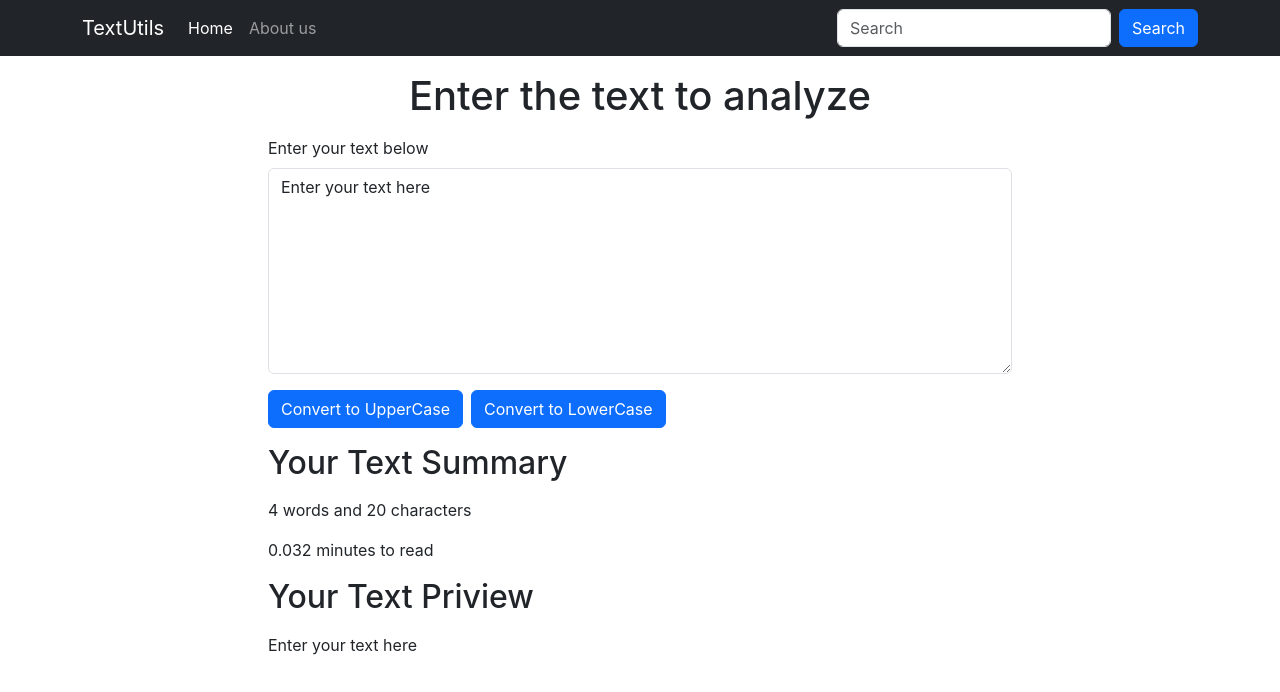
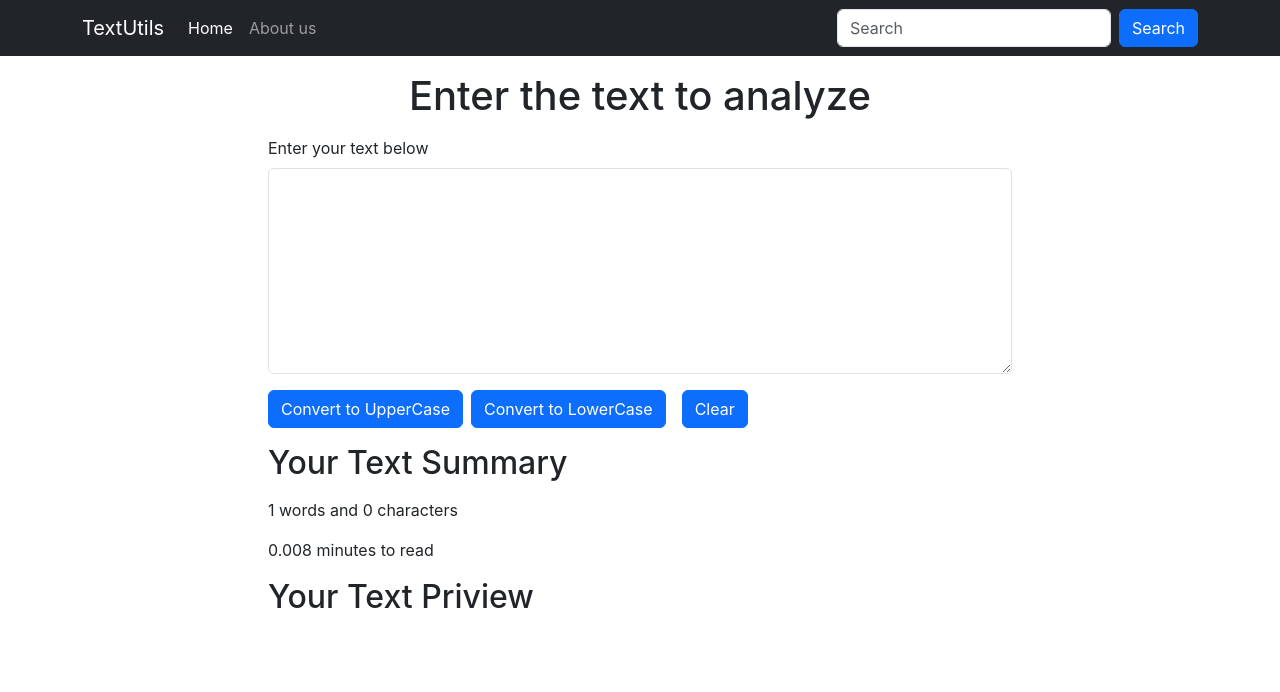
Before and after one commit to khalidshaikh999/textutils, a React (Create React App) app: page / in a window 1280 px wide. Shown: the top 692 px of the page. Built offline with nearby package versions, Linux system fonts and the light colour scheme.

Commit message:
add clear button in application

```diff
--- a/src/components/TextForm.js
+++ b/src/components/TextForm.js
@@ -9,12 +9,16 @@
     let newText= text.toLowerCase();
     setText(newText)
 }
+const handleClearClick = () => {
+    let newText= '';
+    setText(newText)
+}
 const handleUpChange = (event) => {
     console.log('on Change')
     setText(event.target.value)
 }
 
-    const [text, setText] = useState('Enter your text here');
+    const [text, setText] = useState('');
     // setText('Enter your new text here');
 
   return (
@@ -28,6 +32,7 @@
             <div className="my-3 m-auto col-md-8">
                 <button className="btn btn-primary" onClick={handleUpClick}>Convert to UpperCase</button>
                 <button className="btn btn-primary mx-2" onClick={handleLoClick}>Convert to LowerCase</button>
+                <button className="btn btn-primary mx-2" onClick={handleClearClick}>Clear</button>
             </div>
         </div>
         <div className="container">
```
